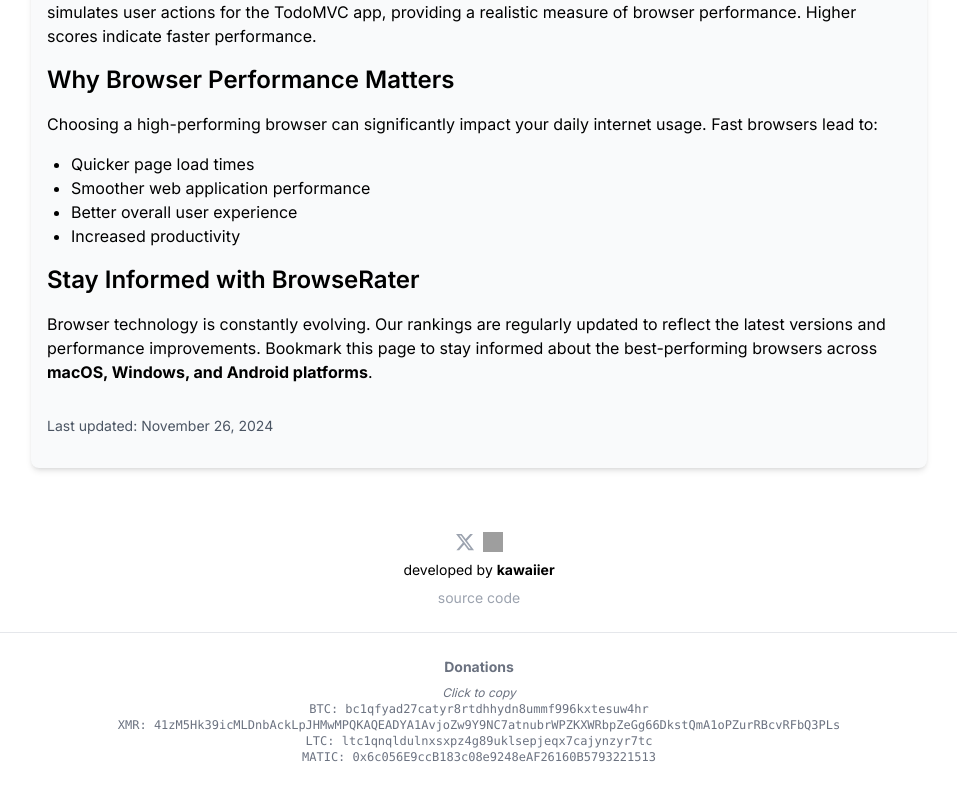
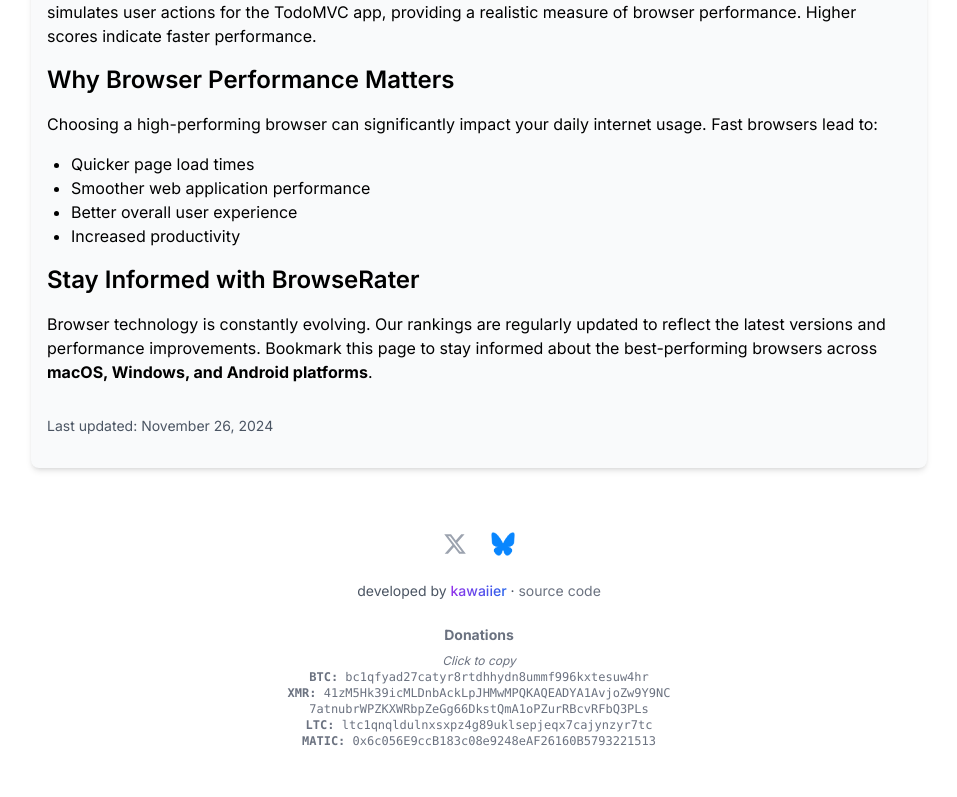
Before and after one commit to kawaiier/browserating, a Next.js app: page / in a window 1280 px wide. Shown: the part 3252-4049 px from the top of the page, without its empty margins (161-1118 px from the left). Built offline with nearby package versions, Linux system fonts and the light colour scheme; grey boxes are pictures that could not be loaded.

Commit message:
Footer updates

```diff
--- /dev/null
+++ b/app/components/Footer.js
@@ -0,0 +1,111 @@
+import Image from "next/image";
+import { useState } from "react";
+
+const DONATION_ADDRESSES = {
+  BTC: "bc1qfyad27catyr8rtdhhydn8ummf996kxtesuw4hr",
+  XMR: "41zM5Hk39icMLDnbAckLpJHMwMPQKAQEADYA1AvjoZw9Y9NC7atnubrWPZKXWRbpZeGg66DkstQmA1oPZurRBcvRFbQ3PLs",
+  LTC: "ltc1qnqldulnxsxpz4g89uklsepjeqx7cajynzyr7tc",
+  MATIC: "0x6c056E9ccB183c08e9248eAF26160B5793221513",
+};
+
+export default function Footer() {
+  const [isCopied, setIsCopied] = useState(false);
+
+  const handleCopy = (text) => {
+    navigator.clipboard.writeText(text);
+    setIsCopied(true);
+    setTimeout(() => setIsCopied(false), 2000);
+  };
+
+  const truncateAddress = (address, type) => {
+    if (type === "XMR" && window.innerWidth < 640) {
+      return `${address.slice(0, 20)}...${address.slice(-20)}`;
+    }
+    return address;
+  };
+
+  return (
+    <footer className="text-center text-sm p-4 sm:p-8 flex flex-col items-center gap-2 mt-8">
+      <div className="container mx-auto px-4 max-w-full md:max-w-4xl">
+        <div className="flex flex-col items-center space-y-6">
+          {/* Social Links */}
+          <div className="flex flex-wrap justify-center space-x-6">
+            <a
+              href="https://x.com/kawaiier101"
+              className="text-gray-400 hover:text-gray-600 transition-colors"
+              target="_blank"
+              rel="noopener noreferrer"
+            >
+              <span className="block h-6 w-6">
+                <svg viewBox="0 0 512 512" fill="currentColor">
+                  <path d="M389.2 48h70.6L305.6 224.2 487 464H345L233.7 318.6 106.5 464H35.8L200.7 275.5 26.8 48H172.4L272.9 180.9 389.2 48zM364.4 421.8h39.1L151.1 88h-42L364.4 421.8z" />
+                </svg>
+              </span>
+            </a>
+            <a
+              href="https://bsky.app/profile/kawaiier.bsky.social"
+              className="text-gray-400 hover:text-gray-600 transition-colors"
+              target="_blank"
+              rel="noopener noreferrer"
+            >
+              <span className="relative block h-6 w-6">
+                <Image
+                  src="/images/BlueskyLogo.png"
+                  alt="Bluesky Logo"
+                  fill
+                  sizes="24px"
+                />
+              </span>
+            </a>
+          </div>
+
+          {/* Developer Info */}
+          <div className="text-center">
+            <p className="text-sm text-gray-600">
+              developed by{" "}
+              <a
+                href="https://kawaiier.dev"
+                className="font-medium bg-gradient-to-r from-purple-600 to-blue-600 bg-clip-text text-transparent leading-normal hover:text-purple-700 transition-colors"
+                target="_blank"
+                rel="noopener noreferrer"
+              >
+                kawaiier
+              </a>
+              {" · "}
+              <a
+                href="https://github.com/kawaiier/browserating"
+                className="text-gray-500 hover:text-purple-700 transition-colors"
+                target="_blank"
+                rel="noopener noreferrer"
+              >
+                source code
+              </a>
+            </p>
+          </div>
+
+          {/* Minimal Donations Section */}
+          <div className="flex flex-col items-center text-xs text-gray-500 w-full px-4 sm:px-0">
+            <h3 className="text-sm font-bold mb-2">Donations</h3>
+            <em className={isCopied ? "text-green-500" : ""}>
+              {isCopied ? "Copied! ✓" : "Click to copy"}
+            </em>
+            <div className="w-full max-w-sm">
+              {Object.entries(DONATION_ADDRESSES).map(([currency, address]) => (
+                <div
+                  key={currency}
+                  onClick={() => handleCopy(address)}
+                  className="font-mono cursor-pointer text-[10px] sm:text-xs hover:text-gray-700 transition-colors"
+                >
+                  <span className="font-semibold">{currency}:</span>{" "}
+                  <span className="break-all">
+                    {truncateAddress(address, currency)}
+                  </span>
+                </div>
+              ))}
+            </div>
+          </div>
+        </div>
+      </div>
+    </footer>
+  );
+}
--- a/app/page.js
+++ b/app/page.js
@@ -5,6 +5,7 @@ import BrowserRankingList from "./components/BrowserRankingList";
 import Explanation from "./components/Explanation";
 import Newsletter from "./components/Newsletter";
 import Header from "./components/Header";
+import Footer from "./components/Footer";
 export default function Home() {
   return (
     <>
@@ -15,100 +16,7 @@ export default function Home() {
       </main>
       <Newsletter />
       <Explanation />
-      <footer className="text-center text-sm p-8 flex flex-col items-center gap-2 mt-8">
-        <div className="flex flex-row gap-2">
-          <a href="https://x.com/kawaiier101" className="text-gray-400 mx-auto">
-            <span className="[&>svg]:h-5 [&>svg]:w-5">
-              <svg
-                xmlns="http://www.w3.org/2000/svg"
-                fill="currentColor"
-                viewBox="0 0 512 512"
-              >
-                <path d="M389.2 48h70.6L305.6 224.2 487 464H345L233.7 318.6 106.5 464H35.8L200.7 275.5 26.8 48H172.4L272.9 180.9 389.2 48zM364.4 421.8h39.1L151.1 88h-42L364.4 421.8z" />
-              </svg>
-            </span>
-          </a>
-          <a
-            href="https://bsky.app/profile/kawaiier.bsky.social"
-            className="text-gray-400 mx-auto"
-            target="_blank"
-            rel="noopener noreferrer"
-          >
-            <span className="[&>svg]:h-5 [&>svg]:w-5">
-              <img
-                src="https://upload.wikimedia.org/wikipedia/commons/thumb/7/7a/Bluesky_Logo.svg/600px-Bluesky_Logo.svg.png"
-                alt="Bluesky Logo"
-                className="h-5 w-5"
-              />
-            </span>
-          </a>
-        </div>
-        <p className="mx-auto">
-          developed by{" "}
-          <a
-            href="https://kawaiier.dev"
-            className="font-bold mx-auto hover:text-blue-700"
-            target="_blank"
-          >
-            kawaiier
-          </a>
-        </p>
-        <p className="mx-auto">
-          <a
-            href="https://github.com/kawaiier/browserating"
-            className="text-gray-400 mx-auto hover:text-blue-700"
-            target="_blank"
-          >
-            source code
-          </a>
-        </p>
-        <hr className="w-full my-4" />
-        <div className="flex flex-col items-center text-xs text-gray-500">
-          <h3 className="text-sm font-bold mb-2">Donations</h3>
-          <em>Click to copy</em>
-          <span
-            className="font-mono cursor-pointer"
-            onClick={() =>
-              navigator.clipboard.writeText(
-                "bc1qfyad27catyr8rtdhhydn8ummf996kxtesuw4hr"
-              )
-            }
-          >
-            BTC: bc1qfyad27catyr8rtdhhydn8ummf996kxtesuw4hr
-          </span>
-          <span
-            className="font-mono cursor-pointer"
-            onClick={() =>
-              navigator.clipboard.writeText(
-                "41zM5Hk39icMLDnbAckLpJHMwMPQKAQEADYA1AvjoZw9Y9NC7atnubrWPZKXWRbpZeGg66DkstQmA1oPZurRBcvRFbQ3PLs"
-              )
-            }
-          >
-            XMR:
-            41zM5Hk39icMLDnbAckLpJHMwMPQKAQEADYA1AvjoZw9Y9NC7atnubrWPZKXWRbpZeGg66DkstQmA1oPZurRBcvRFbQ3PLs
-          </span>
-          <span
-            className="font-mono cursor-pointer"
-            onClick={() =>
-              navigator.clipboard.writeText(
-                "ltc1qnqldulnxsxpz4g89uklsepjeqx7cajynzyr7tc"
-              )
-            }
-          >
-            LTC: ltc1qnqldulnxsxpz4g89uklsepjeqx7cajynzyr7tc
-          </span>
-          <span
-            className="font-mono cursor-pointer"
-            onClick={() =>
-              navigator.clipboard.writeText(
-                "0x6c056E9ccB183c08e9248eAF26160B5793221513"
-              )
-            }
-          >
-            MATIC: 0x6c056E9ccB183c08e9248eAF26160B5793221513
-          </span>
-        </div>
-      </footer>
+      <Footer />
     </>
   );
 }
--- a/tailwind.config.js
+++ b/tailwind.config.js
@@ -12,6 +12,16 @@ module.exports = {
         "gradient-conic":
           "conic-gradient(from 180deg at 50% 50%, var(--tw-gradient-stops))",
       },
+      keyframes: {
+        "fade-out": {
+          "0%": { opacity: "1" },
+          "75%": { opacity: "1" },
+          "100%": { opacity: "0" },
+        },
+      },
+      animation: {
+        "fade-out": "fade-out 2s ease-out forwards",
+      },
     },
   },
   plugins: [],
```
Also changed, not shown: public/images/BlueskyLogo.png (added).
